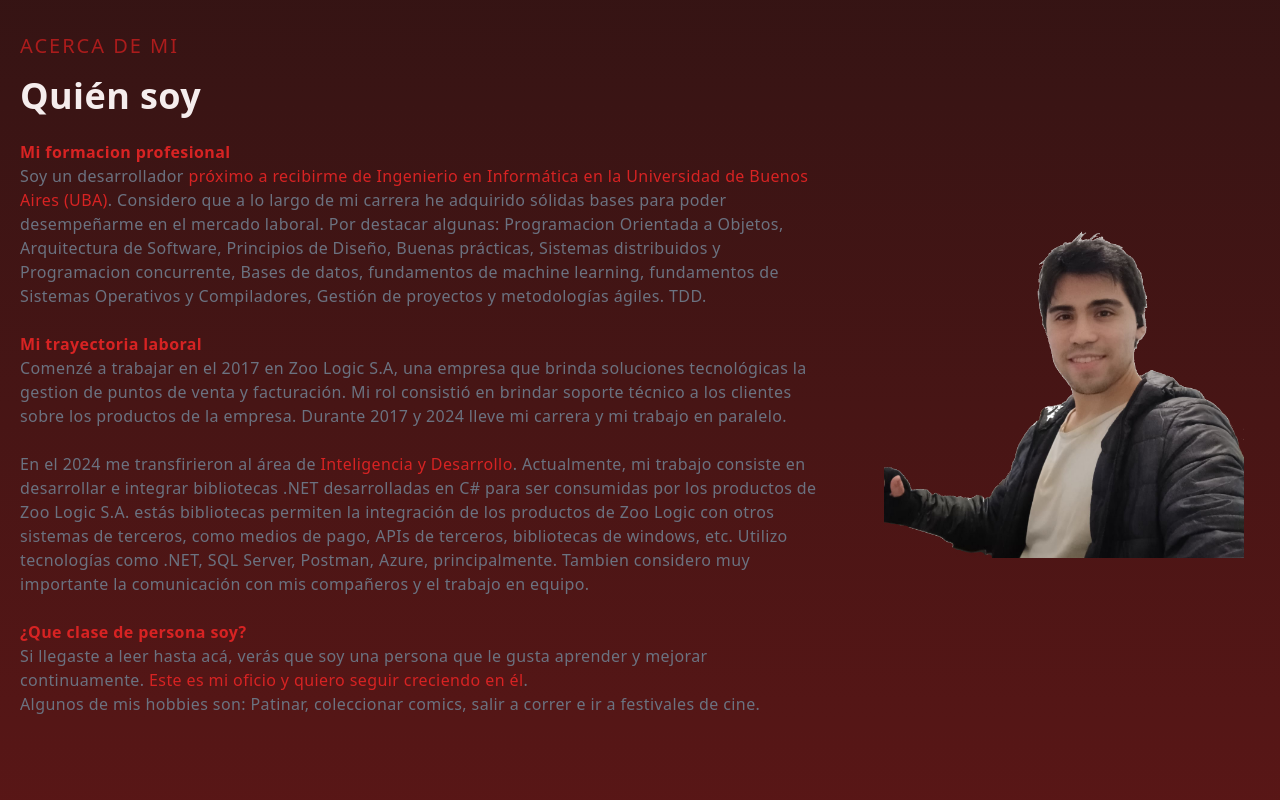
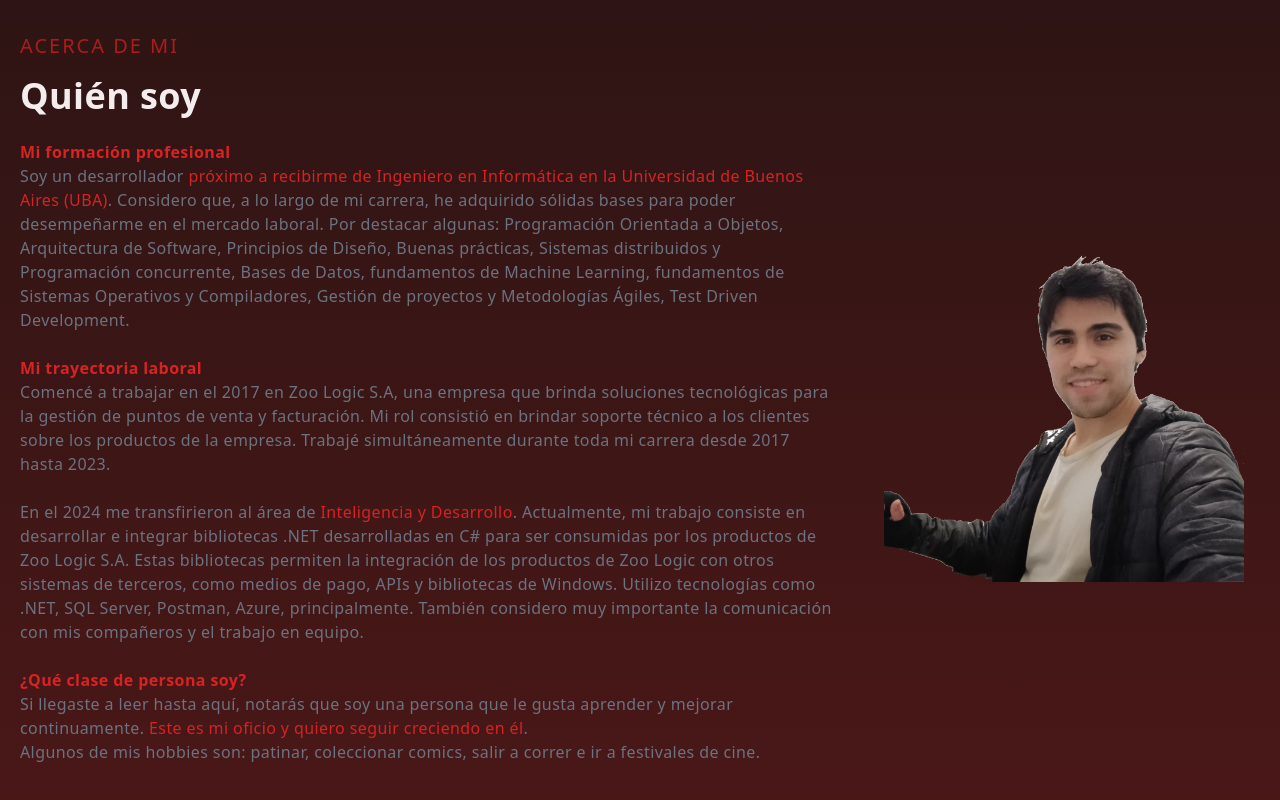
Before and after one commit to SCAPELLI/scapelli.github.io, a Next.js app: page / in a window 1280 px wide. Shown: the part 832-1632 px from the top of the page. Built offline with nearby package versions, Linux system fonts and the light colour scheme.

Commit message:
reorganizo cvs y corrijo faltas ortograficas del about me

```diff
--- a/components/AboutMe/index.jsx
+++ b/components/AboutMe/index.jsx
@@ -14,7 +14,7 @@ const index = () => {
   .replace(/<\/red>/g, "</span>");
 
   return (
-    <div id="about" className="w-full md:h-screen p-2 flex items-center py-16">
+    <div id="about" className="w-full md:h-full p-2 flex items-center py-16">
       <div className="max-w-[1240px] m-auto md:grid grid-cols-3 gap-8">
         <div className="col-span-2">
           <p className="uppercase text-xl tracking-widest text-[#ab1c1c]">
--- a/components/Main/index.jsx
+++ b/components/Main/index.jsx
@@ -11,7 +11,7 @@ const index = () => {
   const router = useRouter();
   const { locale } = router;
   const t = locale === "en" ? en : es;
-  const pathCV = locale === "es" ? "/cv.pdf" : "/cv-en.pdf"
+  const pathCV = locale === "es" ? "/cv-CAPELLI.pdf" : "/cv-en-CAPELLI.pdf"
 
   const shortDescription = t.sections.home.shortDescription
   .replace(/<red>/g,'<span class="text-[#D72323]">')
--- a/components/Navbar/index.jsx
+++ b/components/Navbar/index.jsx
@@ -49,6 +49,8 @@ function index() {
   const router = useRouter();
   const { locale } = router;
   const t = locale === "en" ? en : es;
+  const pathCV = locale === "es" ? "/cv-CAPELLI.pdf" : "/cv-en-CAPELLI.pdf"
+
   const scale = 16
   return (
     <div
@@ -172,34 +174,41 @@ function index() {
               </ul>
               <div className="pt-10">
                 <p className="uppercase tracking-widest text-[#D72323]">
-                  Let's connect
+                  {t.letsConnect}
                 </p>
                 <div className="flex items-center justify-between my-4 w-full sm:w-[80%]">
                   <div className="rounded-full shadow-lg shadow-gray-600 p-3 cursor-pointer hover:scale-105 ease-in duration-200">
                     <a
-                      href="https://www.linkedin.com/in/lucianocerullo77/"
+                      href="https://www.linkedin.com/in/scapelli"
                       target="_blank"
                     >
-                      <FaLinkedinIn />
+                      <FaLinkedinIn size={30}/>
                     </a>
                   </div>
                   <div className="rounded-full shadow-lg shadow-gray-600 p-3 cursor-pointer hover:scale-105 ease-in duration-200">
                     <a
-                      href="https://github.com/LucianoCerullo77"
+                      href="https://github.com/scapelli"
                       target="_blank"
                     >
-                      <FaGithub />
+                      <FaGithub size={30}/>
                     </a>
                   </div>
                   <div className="rounded-full shadow-lg shadow-gray-600 p-3 cursor-pointer hover:scale-105 ease-in duration-200">
-                    <a
-                      href="/CV-Luciano-Cerullo-2023.pdf"
+                    {/* <a
+                      href="/CV.pdf"
                       alt="resume"
                       rel="noopener noreferrer"
                       download
-                    >
-                      <BiDownload />
-                    </a>
+                    > */}
+                      {/* <BiDownload /> */}
+                      <Image
+                        src="/cv-black.png"
+                        alt="/"
+                        width={30}
+                        height={30}
+                        onClick = {() => router.replace(pathCV)}
+                      />
+                    {/* </a> */}
                   </div>
                 </div>
               </div>
--- a/pages/index.js
+++ b/pages/index.js
@@ -14,7 +14,7 @@ export default function Home() {
   const t = locale === "en" ? en : es;
 
   return (
-    <div className="bg-gradient-to-b from-customGray via-red-800 to-black">
+    <div className="bg-gradient-to-b from-customGray via-red-900 to-black">
       <Head>
         <title>Sebastián Capelli</title>
         <meta
--- a/public/locales/en.js
+++ b/public/locales/en.js
@@ -1,6 +1,7 @@
 export default {
     title: "title in english",
     language: "English",
+    letsConnect: "Let's connect",
     sections: {
         home: {
             title: "Inicio",
--- a/public/locales/es.js
+++ b/public/locales/es.js
@@ -1,6 +1,7 @@
 export default {
     title: "Titulo en español",
     language: "Español",
+    letsConnect: "Contacta conmigo",
     sections: {
         home: {
             title: "Inicio",
@@ -17,17 +18,17 @@ export default {
             title: "Acerca de mi",
             subtitle: "Quién soy",
             description:
-                `<red><b>Mi formacion profesional</b></red>
-                Soy un desarrollador <red>próximo a recibirme de Ingenierio en Informática en la Universidad de Buenos Aires (UBA)</red>. Considero que a lo largo de mi carrera he adquirido sólidas bases para poder desempeñarme en el mercado laboral. Por destacar algunas: Programacion Orientada a Objetos, Arquitectura de Software, Principios de Diseño, Buenas prácticas, Sistemas distribuidos y Programacion concurrente, Bases de datos, fundamentos de machine learning, fundamentos de Sistemas Operativos y Compiladores, Gestión de proyectos y metodologías ágiles. TDD.
+                `<red><b>Mi formación profesional</b></red>
+                Soy un desarrollador <red>próximo a recibirme de Ingeniero en Informática en la Universidad de Buenos Aires (UBA)</red>. Considero que, a lo largo de mi carrera, he adquirido sólidas bases para poder desempeñarme en el mercado laboral. Por destacar algunas: Programación Orientada a Objetos, Arquitectura de Software, Principios de Diseño, Buenas prácticas, Sistemas distribuidos y Programación concurrente, Bases de Datos, fundamentos de Machine Learning, fundamentos de Sistemas Operativos y Compiladores, Gestión de proyectos y Metodologías Ágiles, Test Driven Development.
 
                 <red><b>Mi trayectoria laboral</b></red>
-                Comenzé a trabajar en el 2017 en Zoo Logic S.A, una empresa que brinda soluciones tecnológicas la gestion de puntos de venta y facturación. Mi rol consistió en brindar soporte técnico a los clientes sobre los productos de la empresa.  Durante 2017 y 2024 lleve mi carrera y mi trabajo en paralelo.
+                Comencé a trabajar en el 2017 en Zoo Logic S.A, una empresa que brinda soluciones tecnológicas para la gestión de puntos de venta y facturación. Mi rol consistió en brindar soporte técnico a los clientes sobre los productos de la empresa. Trabajé simultáneamente durante toda mi carrera desde 2017 hasta 2023.
 
-                En el 2024 me transfirieron al área de <red>Inteligencia y Desarrollo</red>. Actualmente, mi trabajo consiste en desarrollar e integrar bibliotecas .NET desarrolladas en C# para ser consumidas por los productos de Zoo Logic S.A. estás bibliotecas permiten la integración de los productos de Zoo Logic con otros sistemas de terceros, como medios de pago, APIs de terceros, bibliotecas de windows, etc. Utilizo tecnologías como .NET, SQL Server, Postman, Azure, principalmente. Tambien considero muy importante la comunicación con mis compañeros y el trabajo en equipo.
+                En el 2024 me transfirieron al área de <red>Inteligencia y Desarrollo</red>. Actualmente, mi trabajo consiste en desarrollar e integrar bibliotecas .NET desarrolladas en C# para ser consumidas por los productos de Zoo Logic S.A. Estas bibliotecas permiten la integración de los productos de Zoo Logic con otros sistemas de terceros, como medios de pago, APIs y bibliotecas de Windows. Utilizo tecnologías como .NET, SQL Server, Postman, Azure, principalmente. También considero muy importante la comunicación con mis compañeros y el trabajo en equipo.
 
-                <red><b>¿Que clase de persona soy?</b></red>
-                Si llegaste a leer hasta acá, verás que soy una persona que le gusta aprender y mejorar continuamente. <red>Este es mi oficio y quiero seguir creciendo en él</red>.
-                Algunos de mis hobbies son: Patinar, coleccionar comics, salir a correr e ir a festivales de cine.`
+                <red><b>¿Qué clase de persona soy?</b></red>
+                Si llegaste a leer hasta aquí, notarás que soy una persona que le gusta aprender y mejorar continuamente. <red>Este es mi oficio y quiero seguir creciendo en él</red>.
+                Algunos de mis hobbies son: patinar, coleccionar comics, salir a correr e ir a festivales de cine.`
         },
         skills: {
             title: "Habilidades",
```
Also changed, not shown: 2 other files (tests, documents, lock files or other folders).
